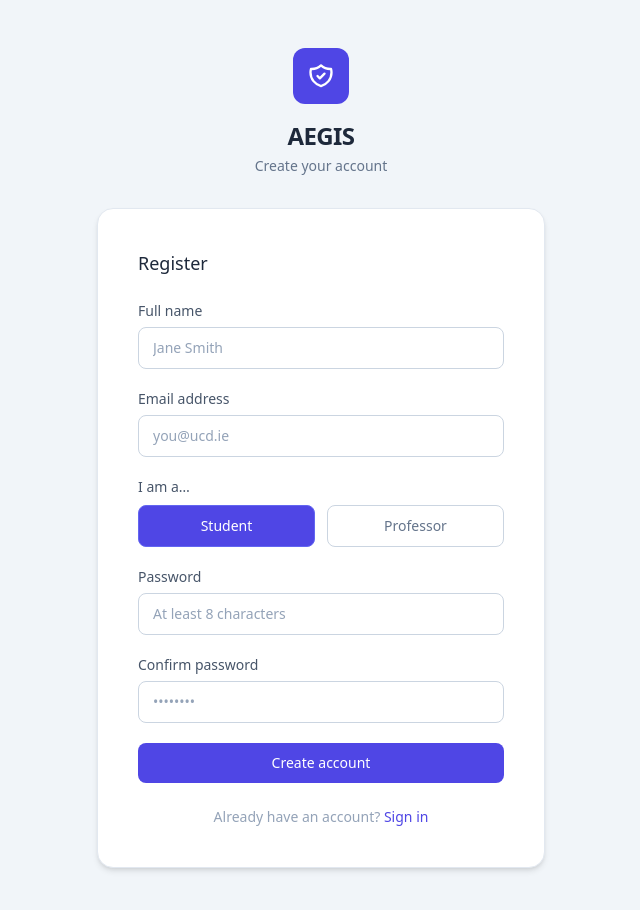
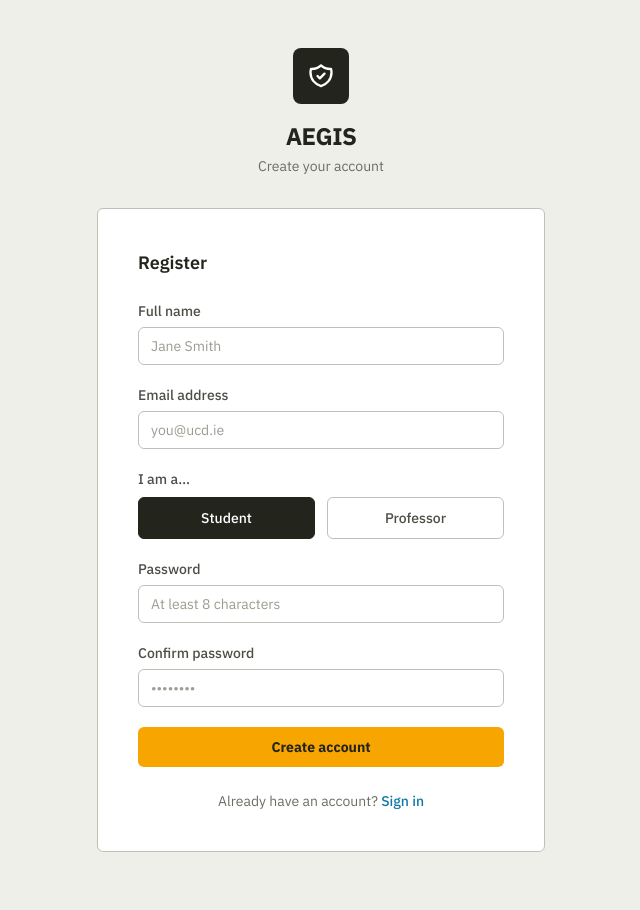
Before and after one commit to COMP47250-team-project/AEGIS, a React (Vite) app in the folder frontend/: page /register in a window 1280 px wide. Shown: the top 910 px of the page, without its empty margins (319-959 px from the left). Built offline with nearby package versions, Linux system fonts and the light colour scheme; no server answers.

Commit message:
AEGIS-35 AEGIS-38 feat(UI): update design elements and README.md

```diff
--- a/frontend/index.html
+++ b/frontend/index.html
@@ -3,6 +3,12 @@
   <head>
     <meta charset="UTF-8" />
     <link rel="icon" type="image/svg+xml" href="/vite.svg" />
+    <link rel="preconnect" href="https://fonts.googleapis.com" />
+    <link rel="preconnect" href="https://fonts.gstatic.com" crossorigin />
+    <link
+      href="https://fonts.googleapis.com/css2?family=IBM+Plex+Sans:ital,wght@0,400;0,500;0,600;0,700&display=swap"
+      rel="stylesheet"
+    />
     <meta name="viewport" content="width=device-width, initial-scale=1.0" />
     <title>AEGIS — Adaptive Exam Guardian</title>
   </head>
--- a/frontend/src/index.css
+++ b/frontend/src/index.css
@@ -12,3 +12,11 @@
 @tailwind base;
 @tailwind components;
 @tailwind utilities;
+
+@layer base {
+  body {
+    background-color: #eeefe9;
+    color: #4d4f46;
+    font-family: "IBM Plex Sans", -apple-system, system-ui, sans-serif;
+  }
+}
--- a/frontend/src/pages/Login.tsx
+++ b/frontend/src/pages/Login.tsx
@@ -50,32 +50,34 @@ const LoginPage: React.FC = () => {
   };
 
   return (
-    <div className="min-h-screen bg-slate-100 flex items-center justify-center px-4">
+    <div className="min-h-screen bg-canvas flex items-center justify-center px-4">
       <div className="w-full max-w-md">
+        {/* Brand mark */}
         <div className="mb-8 text-center">
-          <div className="inline-flex items-center justify-center w-14 h-14 rounded-xl bg-indigo-600 mb-4">
-            <svg className="w-7 h-7 text-white" fill="none" stroke="currentColor" viewBox="0 0 24 24">
+          <div className="inline-flex items-center justify-center w-14 h-14 rounded-lg bg-surface-dark mb-4">
+            <svg className="w-7 h-7 text-on-dark" fill="none" stroke="currentColor" viewBox="0 0 24 24">
               <path strokeLinecap="round" strokeLinejoin="round" strokeWidth={2}
                 d="M9 12l2 2 4-4m5.618-4.016A11.955 11.955 0 0112 2.944a11.955 11.955 0 01-8.618 3.04A12.02 12.02 0 003 9c0 5.591 3.824 10.29 9 11.622 5.176-1.332 9-6.03 9-11.622 0-1.042-.133-2.052-.382-3.016z"
               />
             </svg>
           </div>
-          <h1 className="text-2xl font-semibold text-slate-800 tracking-tight">AEGIS</h1>
-          <p className="text-slate-500 text-sm mt-1">Adaptive Exam Guardian and Integrity System</p>
+          <h1 className="text-2xl font-bold text-ink tracking-tight">AEGIS</h1>
+          <p className="text-mute text-sm mt-1">Adaptive Exam Guardian and Integrity System</p>
         </div>
 
-        <div className="bg-white border border-slate-200 rounded-2xl p-10 shadow-md">
-          <h2 className="text-lg font-medium text-slate-800 mb-6">Sign in</h2>
+        {/* Card — flat on canvas, no shadow */}
+        <div className="bg-surface-card border border-hairline rounded-md p-10">
+          <h2 className="text-lg font-semibold text-ink mb-6">Sign in</h2>
 
           {error && (
-            <div className="mb-4 px-4 py-3 rounded-lg bg-red-50 border border-red-200 text-red-600 text-sm">
+            <div className="mb-4 px-4 py-3 rounded-md bg-accent-red-soft border-l-2 border-accent-red text-ink text-sm">
               {error}
             </div>
           )}
 
           <form onSubmit={handleSubmit} className="space-y-5">
             <div>
-              <label htmlFor="email" className="block text-sm font-medium text-slate-600 mb-1.5">
+              <label htmlFor="email" className="block text-sm font-medium text-body mb-1.5">
                 Email address
               </label>
               <input
@@ -86,12 +88,12 @@ const LoginPage: React.FC = () => {
                 value={email}
                 onChange={(e) => setEmail(e.target.value)}
                 placeholder="you@ucd.ie"
-                className="w-full px-3.5 py-2.5 bg-white border border-slate-300 rounded-lg text-slate-800 placeholder-slate-400 text-sm focus:outline-none focus:ring-2 focus:ring-indigo-500 focus:border-transparent transition"
+                className="w-full px-3 py-2 bg-surface-card border border-hairline rounded-md text-ink placeholder-ash text-sm focus:outline-none focus:border-accent-blue focus:ring-2 focus:ring-accent-blue/30 transition"
               />
             </div>
 
             <div>
-              <label htmlFor="password" className="block text-sm font-medium text-slate-600 mb-1.5">
+              <label htmlFor="password" className="block text-sm font-medium text-body mb-1.5">
                 Password
               </label>
               <input
@@ -102,22 +104,22 @@ const LoginPage: React.FC = () => {
                 value={password}
                 onChange={(e) => setPassword(e.target.value)}
                 placeholder="••••••••"
-                className="w-full px-3.5 py-2.5 bg-white border border-slate-300 rounded-lg text-slate-800 placeholder-slate-400 text-sm focus:outline-none focus:ring-2 focus:ring-indigo-500 focus:border-transparent transition"
+                className="w-full px-3 py-2 bg-surface-card border border-hairline rounded-md text-ink placeholder-ash text-sm focus:outline-none focus:border-accent-blue focus:ring-2 focus:ring-accent-blue/30 transition"
               />
             </div>
 
             <button
               type="submit"
               disabled={isLoading}
-              className="w-full py-2.5 px-4 bg-indigo-600 hover:bg-indigo-500 disabled:bg-indigo-300 disabled:cursor-not-allowed text-white text-sm font-medium rounded-lg transition-colors focus:outline-none focus:ring-2 focus:ring-indigo-500 focus:ring-offset-2 focus:ring-offset-white"
+              className="w-full py-2.5 px-4 bg-primary disabled:bg-surface-soft disabled:text-ash text-ink text-sm font-bold rounded-md transition-colors"
             >
               {isLoading ? "Signing in…" : "Sign in"}
             </button>
           </form>
 
-          <p className="mt-6 text-center text-sm text-slate-400">
+          <p className="mt-6 text-center text-sm text-mute">
             Don't have an account?{" "}
-            <Link to="/register" className="text-indigo-600 hover:text-indigo-500 font-medium transition-colors">
+            <Link to="/register" className="text-link-teal font-medium">
               Register
             </Link>
           </p>
--- a/frontend/src/pages/Register.tsx
+++ b/frontend/src/pages/Register.tsx
@@ -64,34 +64,34 @@ const RegisterPage: React.FC = () => {
   };
 
   return (
-    <div className="min-h-screen bg-slate-100 flex items-center justify-center px-4 py-12">
+    <div className="min-h-screen bg-canvas flex items-center justify-center px-4 py-12">
       <div className="w-full max-w-md">
-
+        {/* Brand mark */}
         <div className="mb-8 text-center">
-          <div className="inline-flex items-center justify-center w-14 h-14 rounded-xl bg-indigo-600 mb-4">
-            <svg className="w-7 h-7 text-white" fill="none" stroke="currentColor" viewBox="0 0 24 24">
+          <div className="inline-flex items-center justify-center w-14 h-14 rounded-lg bg-surface-dark mb-4">
+            <svg className="w-7 h-7 text-on-dark" fill="none" stroke="currentColor" viewBox="0 0 24 24">
               <path strokeLinecap="round" strokeLinejoin="round" strokeWidth={2}
                 d="M9 12l2 2 4-4m5.618-4.016A11.955 11.955 0 0112 2.944a11.955 11.955 0 01-8.618 3.04A12.02 12.02 0 003 9c0 5.591 3.824 10.29 9 11.622 5.176-1.332 9-6.03 9-11.622 0-1.042-.133-2.052-.382-3.016z"
               />
             </svg>
           </div>
-          <h1 className="text-2xl font-semibold text-slate-800 tracking-tight">AEGIS</h1>
-          <p className="text-slate-500 text-sm mt-1">Create your account</p>
+          <h1 className="text-2xl font-bold text-ink tracking-tight">AEGIS</h1>
+          <p className="text-mute text-sm mt-1">Create your account</p>
         </div>
 
-        <div className="bg-white border border-slate-200 rounded-2xl p-10 shadow-md">
-          <h2 className="text-lg font-medium text-slate-800 mb-6">Register</h2>
+        {/* Card — flat on canvas, no shadow */}
+        <div className="bg-surface-card border border-hairline rounded-md p-10">
+          <h2 className="text-lg font-semibold text-ink mb-6">Register</h2>
 
           {error && (
-            <div className="mb-4 px-4 py-3 rounded-lg bg-red-50 border border-red-200 text-red-600 text-sm">
+            <div className="mb-4 px-4 py-3 rounded-md bg-accent-red-soft border-l-2 border-accent-red text-ink text-sm">
               {error}
             </div>
           )}
 
           <form onSubmit={handleSubmit} className="space-y-5">
-
             <div>
-              <label htmlFor="name" className="block text-sm font-medium text-slate-600 mb-1.5">
+              <label htmlFor="name" className="block text-sm font-medium text-body mb-1.5">
                 Full name
               </label>
               <input
@@ -102,12 +102,12 @@ const RegisterPage: React.FC = () => {
                 value={name}
                 onChange={(e) => setName(e.target.value)}
                 placeholder="Jane Smith"
-                className="w-full px-3.5 py-2.5 bg-white border border-slate-300 rounded-lg text-slate-800 placeholder-slate-400 text-sm focus:outline-none focus:ring-2 focus:ring-indigo-500 focus:border-transparent transition"
+                className="w-full px-3 py-2 bg-surface-card border border-hairline rounded-md text-ink placeholder-ash text-sm focus:outline-none focus:border-accent-blue focus:ring-2 focus:ring-accent-blue/30 transition"
               />
             </div>
 
             <div>
-              <label htmlFor="email" className="block text-sm font-medium text-slate-600 mb-1.5">
+              <label htmlFor="email" className="block text-sm font-medium text-body mb-1.5">
                 Email address
               </label>
               <input
@@ -118,12 +118,13 @@ const RegisterPage: React.FC = () => {
                 value={email}
                 onChange={(e) => setEmail(e.target.value)}
                 placeholder="you@ucd.ie"
-                className="w-full px-3.5 py-2.5 bg-white border border-slate-300 rounded-lg text-slate-800 placeholder-slate-400 text-sm focus:outline-none focus:ring-2 focus:ring-indigo-500 focus:border-transparent transition"
+                className="w-full px-3 py-2 bg-surface-card border border-hairline rounded-md text-ink placeholder-ash text-sm focus:outline-none focus:border-accent-blue focus:ring-2 focus:ring-accent-blue/30 transition"
               />
             </div>
 
+            {/* Role selector — pill-tab-active pattern from DESIGN.md */}
             <div>
-              <label className="block text-sm font-medium text-slate-600 mb-2">
+              <label className="block text-sm font-medium text-body mb-2">
                 I am a…
               </label>
               <div className="grid grid-cols-2 gap-3">
@@ -133,10 +134,10 @@ const RegisterPage: React.FC = () => {
                     type="button"
                     onClick={() => setRole(r)}
                     className={[
-                      "py-2.5 px-4 rounded-lg border text-sm font-medium capitalize transition-colors focus:outline-none focus:ring-2 focus:ring-indigo-500",
+                      "py-2.5 px-4 rounded-md border text-sm font-medium capitalize transition-colors focus:outline-none focus:ring-2 focus:ring-accent-blue/30",
                       role === r
-                        ? "bg-indigo-600 border-indigo-500 text-white"
-                        : "bg-white border-slate-300 text-slate-500 hover:border-slate-400 hover:text-slate-700",
+                        ? "bg-ink border-ink text-on-dark"
+                        : "bg-surface-card border-hairline text-body",
                     ].join(" ")}
                   >
                     {r}
@@ -146,7 +147,7 @@ const RegisterPage: React.FC = () => {
             </div>
 
             <div>
-              <label htmlFor="password" className="block text-sm font-medium text-slate-600 mb-1.5">
+              <label htmlFor="password" className="block text-sm font-medium text-body mb-1.5">
                 Password
               </label>
               <input
@@ -157,12 +158,12 @@ const RegisterPage: React.FC = () => {
                 value={password}
                 onChange={(e) => setPassword(e.target.value)}
                 placeholder="At least 8 characters"
-                className="w-full px-3.5 py-2.5 bg-white border border-slate-300 rounded-lg text-slate-800 placeholder-slate-400 text-sm focus:outline-none focus:ring-2 focus:ring-indigo-500 focus:border-transparent transition"
+                className="w-full px-3 py-2 bg-surface-card border border-hairline rounded-md text-ink placeholder-ash text-sm focus:outline-none focus:border-accent-blue focus:ring-2 focus:ring-accent-blue/30 transition"
               />
             </div>
 
             <div>
-              <label htmlFor="confirmPassword" className="block text-sm font-medium text-slate-600 mb-1.5">
+              <label htmlFor="confirmPassword" className="block text-sm font-medium text-body mb-1.5">
                 Confirm password
               </label>
               <input
@@ -173,22 +174,22 @@ const RegisterPage: React.FC = () => {
                 value={confirmPassword}
                 onChange={(e) => setConfirmPassword(e.target.value)}
                 placeholder="••••••••"
-                className="w-full px-3.5 py-2.5 bg-white border border-slate-300 rounded-lg text-slate-800 placeholder-slate-400 text-sm focus:outline-none focus:ring-2 focus:ring-indigo-500 focus:border-transparent transition"
+                className="w-full px-3 py-2 bg-surface-card border border-hairline rounded-md text-ink placeholder-ash text-sm focus:outline-none focus:border-accent-blue focus:ring-2 focus:ring-accent-blue/30 transition"
               />
             </div>
 
             <button
               type="submit"
               disabled={isLoading}
-              className="w-full py-2.5 px-4 bg-indigo-600 hover:bg-indigo-500 disabled:bg-indigo-300 disabled:cursor-not-allowed text-white text-sm font-medium rounded-lg transition-colors focus:outline-none focus:ring-2 focus:ring-indigo-500 focus:ring-offset-2 focus:ring-offset-white"
+              className="w-full py-2.5 px-4 bg-primary disabled:bg-surface-soft disabled:text-ash text-ink text-sm font-bold rounded-md transition-colors"
             >
               {isLoading ? "Creating account…" : "Create account"}
             </button>
           </form>
 
-          <p className="mt-6 text-center text-sm text-slate-400">
+          <p className="mt-6 text-center text-sm text-mute">
             Already have an account?{" "}
-            <Link to="/login" className="text-indigo-600 hover:text-indigo-500 font-medium transition-colors">
+            <Link to="/login" className="text-link-teal font-medium">
               Sign in
             </Link>
           </p>
--- a/frontend/tailwind.config.js
+++ b/frontend/tailwind.config.js
@@ -12,9 +12,48 @@ export default {
     // Scan all JS/TS/JSX/TSX files inside src/ for Tailwind class names
   ],
   theme: {
-    extend: {},
-    // extend: allows adding custom colors, fonts, spacing etc. on top
-    // of Tailwind's defaults. Empty for now.
+    extend: {
+      // DESIGN.md color tokens (PostHog design system applied to AEGIS)
+      colors: {
+        // Surfaces
+        canvas: "#eeefe9",
+        "surface-soft": "#e5e7e0",
+        "surface-card": "#ffffff",
+        "surface-doc": "#fcfcfa",
+        "surface-dark": "#23251d",
+        // Borders
+        hairline: "#bfc1b7",
+        "hairline-soft": "#dcdfd2",
+        // Brand
+        primary: "#f7a501",
+        "primary-pressed": "#dd9001",
+        "primary-active": "#b17816",
+        // Text
+        ink: "#23251d",
+        body: "#4d4f46",
+        charcoal: "#33342d",
+        mute: "#6c6e63",
+        ash: "#9b9c92",
+        stone: "#b6b7af",
+        "on-dark": "#ffffff",
+        // Links
+        "link-blue": "#1d4ed8",
+        "link-teal": "#1078a3",
+        // Semantic accents
+        "accent-blue": "#2c84e0",
+        "accent-blue-soft": "#dceaf6",
+        "accent-red": "#cd4239",
+        "accent-red-soft": "#f7d6d3",
+        "accent-green": "#2c8c66",
+        "accent-green-soft": "#d9eddf",
+        "accent-purple": "#7c44a6",
+        "accent-purple-soft": "#e7d8ee",
+      },
+      fontFamily: {
+        sans: ['"IBM Plex Sans"', "-apple-system", "system-ui", "sans-serif"],
+        mono: ["ui-monospace", '"Source Code Pro"', "monospace"],
+      },
+    },
   },
   plugins: [],
 };
```
Also changed, not shown: frontend/src/pages/ExamShell.tsx (+30 -30 lines), frontend/src/pages/ProfessorConsole.tsx (+8 -8 lines), frontend/src/pages/StudentDashboard.tsx (+8 -8 lines), 1 other file (tests, documents, lock files or other folders).
